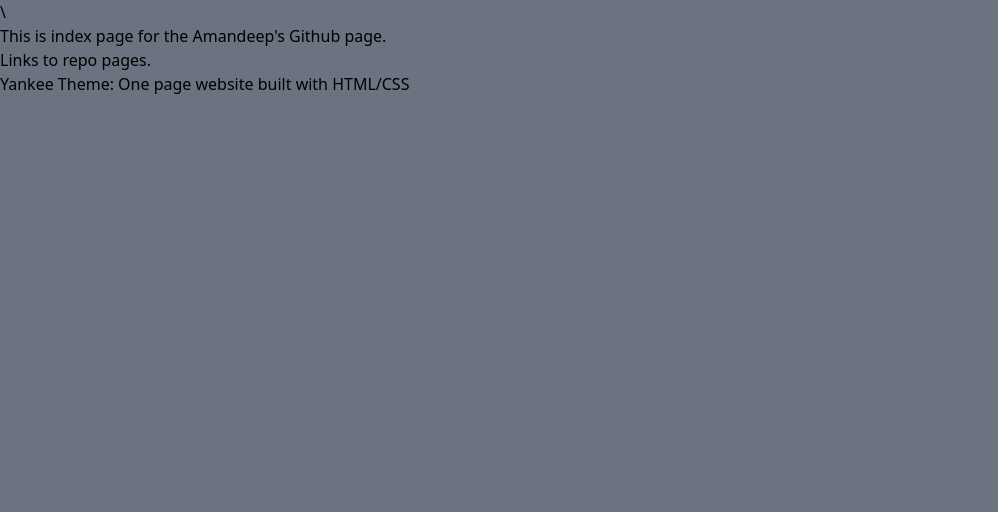
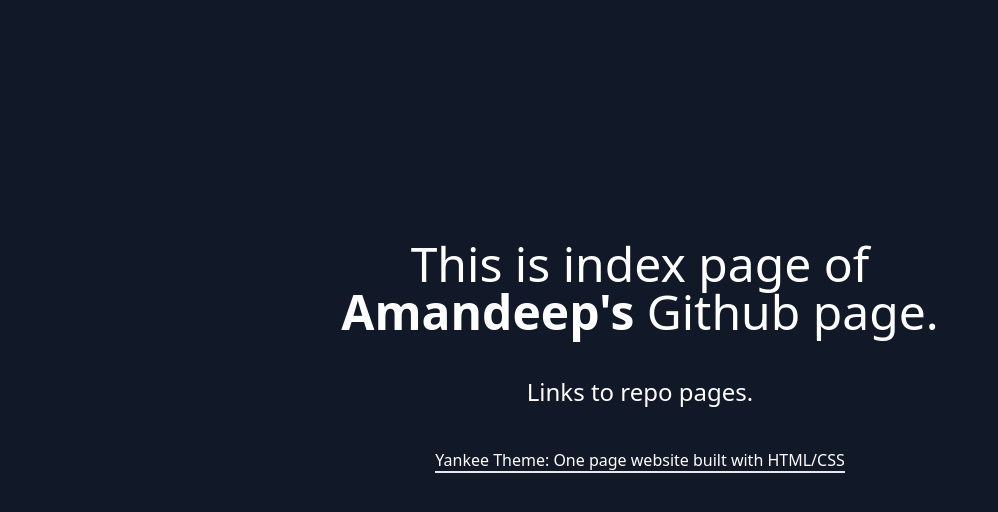
Before and after one commit to amandeepbamrah/amandeepbamrah.github.io, a plain HTML site: page index.html in a window 1280 px wide. Shown: the whole page, without its empty margins (0-998 px from the left). Drawn offline with nearby package versions, Linux system fonts and the light colour scheme.

Commit message:
Index page style updated

```diff
--- a/index.html
+++ b/index.html
@@ -3,14 +3,17 @@
 <head>
   <meta charset="UTF-8">
   <meta name="viewport" content="width=device-width, initial-scale=1.0">
-  <title>Document</title>\
+  <title>Document</title>
   <script src="https://cdn.tailwindcss.com"></script>
 </head>
-<body class="bg-gray-500">
-  <h1>This is index page for the Amandeep's Github page.</h1>
-  <h4>Links to repo pages.</h4>
+<body class="bg-gray-900 text-white ">
+  <div class="flex-column text-center">
+    <h1 class="text-5xl pt-60 pb-10 font-thin">This is index page of <br><span class="font-black">Amandeep's</span> Github page.</h1>
+    <h4 class="text-2xl pb-10">Links to repo pages.</h4>
   <ul>
-    <li><a href="https://amandeepbamrah.github.io/yankee-theme/">Yankee Theme: One page website built with HTML/CSS </a></li>
+    <li><a class="border-b-2 hover:border-b-0" href="https://amandeepbamrah.github.io/yankee-theme/">Yankee Theme: One page website built with HTML/CSS </a></li>
   </ul>
+  </div>
+
 </body>
 </html>
```
